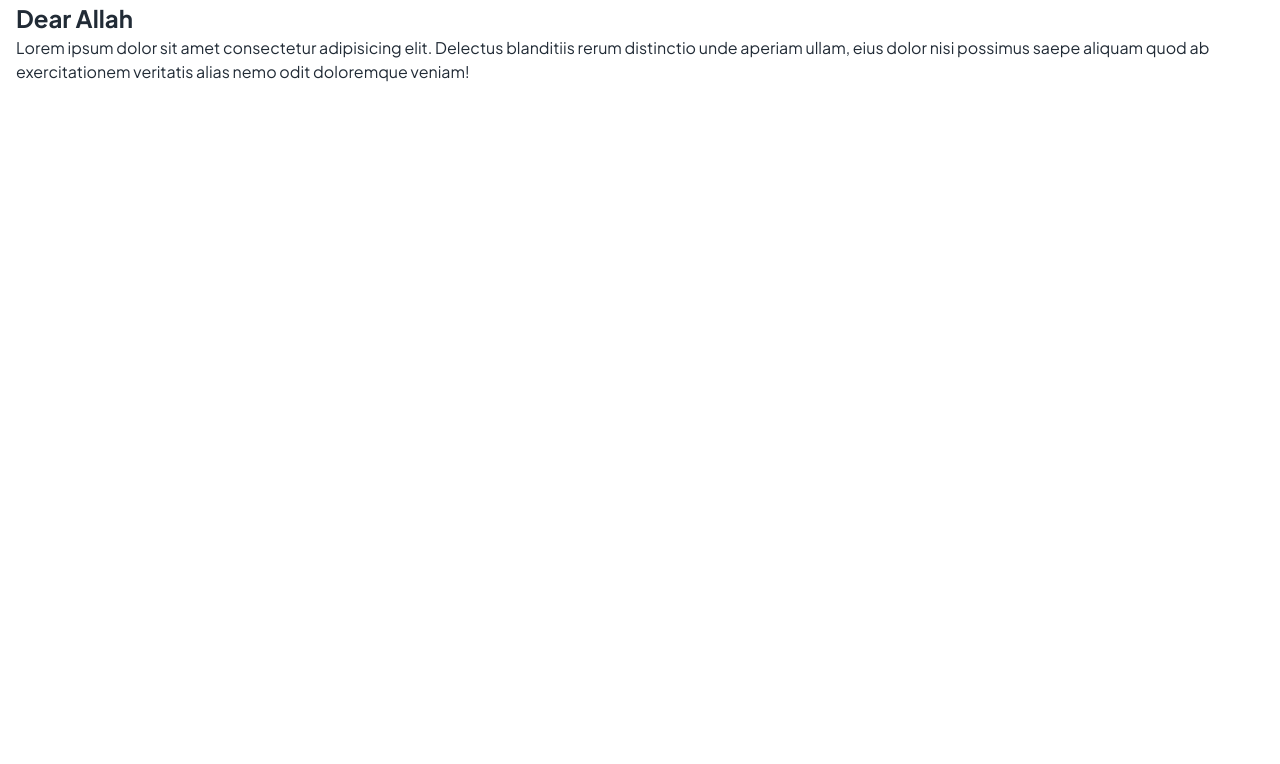
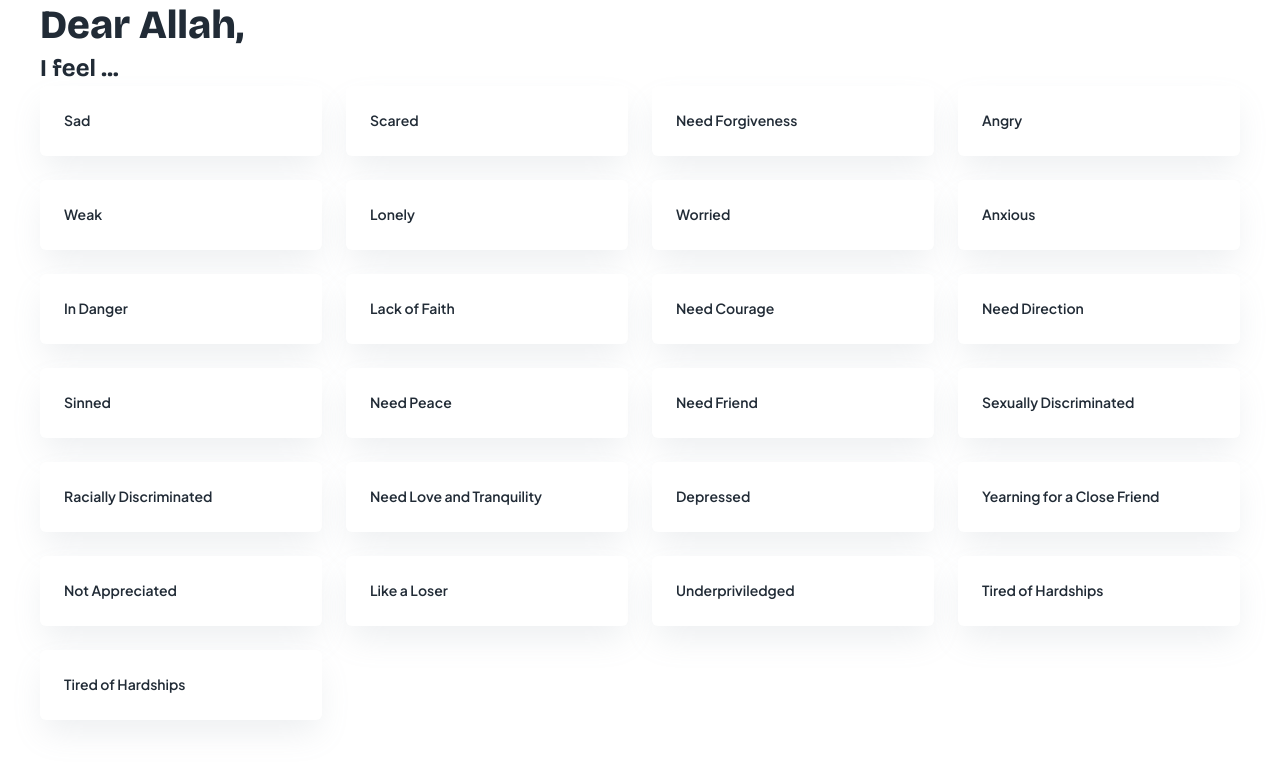
Before and after one commit to randhikarizky/dear-Allah, a Next.js app: page /landing in a window 1280 px wide. Shown: the top 764 px of the page. Built offline with nearby package versions, Linux system fonts and the light colour scheme.

Commit message:
start of the landing page

```diff
--- /dev/null
+++ b/app/components/global/constants/feeling.constant.ts
@@ -0,0 +1,127 @@
+export const Feeling = [
+  {
+    id: "sad",
+    title: "Sad",
+    path: "/sad",
+  },
+  {
+    id: "scared",
+    title: "Scared",
+    path: "/scared",
+  },
+  {
+    id: "forgiveness",
+    title: "Need Forgiveness",
+    path: "/forgiveness",
+  },
+  {
+    id: "angry",
+    title: "Angry",
+    path: "/angry",
+  },
+  {
+    id: "weak",
+    title: "Weak",
+    path: "/weak",
+  },
+  {
+    id: "lonely",
+    title: "Lonely",
+    path: "/lonely",
+  },
+  {
+    id: "worried",
+    title: "Worried",
+    path: "/worried",
+  },
+  {
+    id: "anxious",
+    title: "Anxious",
+    path: "/anxious",
+  },
+  {
+    id: "danger",
+    title: "In Danger",
+    path: "/danger",
+  },
+  {
+    id: "faith",
+    title: "Lack of Faith",
+    path: "/faith",
+  },
+  {
+    id: "need-courage",
+    title: "Need Courage",
+    path: "/need-courage",
+  },
+  {
+    id: "need-direction",
+    title: "Need Direction",
+    path: "/need-direction",
+  },
+  {
+    id: "sinned",
+    title: "Sinned",
+    path: "/sinned",
+  },
+  {
+    id: "peace",
+    title: "Need Peace",
+    path: "/need-peace",
+  },
+  {
+    id: "friend",
+    title: "Need Friend",
+    path: "/need-friend",
+  },
+  {
+    id: "sexually-discriminated",
+    title: "Sexually Discriminated",
+    path: "/sexually-discriminated",
+  },
+  {
+    id: "racially-discriminated",
+    title: "Racially Discriminated",
+    path: "/racially-discriminated",
+  },
+  {
+    id: "need-love",
+    title: "Need Love and Tranquility",
+    path: "/need-love",
+  },
+  {
+    id: "depressed",
+    title: "Depressed",
+    path: "/depressed",
+  },
+  {
+    id: "close-friend",
+    title: "Yearning for a Close Friend",
+    path: "/close-friend",
+  },
+  {
+    id: "not-appreciated",
+    title: "Not Appreciated",
+    path: "/not-appreciated",
+  },
+  {
+    id: "loser",
+    title: "Like a Loser",
+    path: "/loser",
+  },
+  {
+    id: "underpriviledged",
+    title: "Underpriviledged",
+    path: "/underpriviledged",
+  },
+  {
+    id: "hardships",
+    title: "Tired of Hardships",
+    path: "/hardships",
+  },
+  {
+    id: "hardships",
+    title: "Tired of Hardships",
+    path: "/hardships",
+  },
+];
--- /dev/null
+++ b/app/components/landing/index.tsx
@@ -0,0 +1,38 @@
+import {
+  Card,
+  Container,
+  Grid,
+  Link,
+  Stack,
+  Typography,
+  colors,
+} from "@mui/material";
+import { Feeling } from "../global/constants/feeling.constant";
+
+const LandingPage = () => {
+  return (
+    <>
+      <Container maxWidth="xl">
+        <Typography variant="h1">Dear Allah,</Typography>
+        <Typography variant="h3">I feel ...</Typography>
+        <Grid container spacing={3}>
+          {Feeling.map((feel: any) => (
+            <Grid key={feel.id} item xs={12} sm={6} md={3}>
+              <Card>
+                <Stack spacing={2} sx={{ p: 3 }}>
+                  <Link color="inherit" underline="hover">
+                    <Typography variant="subtitle2" noWrap>
+                      {feel.title}
+                    </Typography>
+                  </Link>
+                </Stack>
+              </Card>
+            </Grid>
+          ))}
+        </Grid>
+      </Container>
+    </>
+  );
+};
+
+export default LandingPage;
--- a/pages/landing/index.tsx
+++ b/pages/landing/index.tsx
@@ -1,19 +1,13 @@
 import type { NextPage } from "next";
 
-import HeadComponent from "@/app/components/global/HeadComponent";
-import { Button } from "@mui/material";
+import HeadComponent from "@/app/components/global/components/HeadComponent";
+import { default as LandingPageComponent } from "@/app/components/landing";
 
 const LandingPages: NextPage = () => {
   return (
     <>
       <HeadComponent title="Welcome" />
-      <h2>Dear Allah</h2>
-      <p>
-        Lorem ipsum dolor sit amet consectetur adipisicing elit. Delectus
-        blanditiis rerum distinctio unde aperiam ullam, eius dolor nisi possimus
-        saepe aliquam quod ab exercitationem veritatis alias nemo odit
-        doloremque veniam!
-      </p>
+      <LandingPageComponent />
     </>
   );
 };
```
Also changed, not shown: tsconfig.json (+25 -5 lines), app/components/global/components/HeadComponent.tsx (renamed from app/components/global/HeadComponent.tsx).
